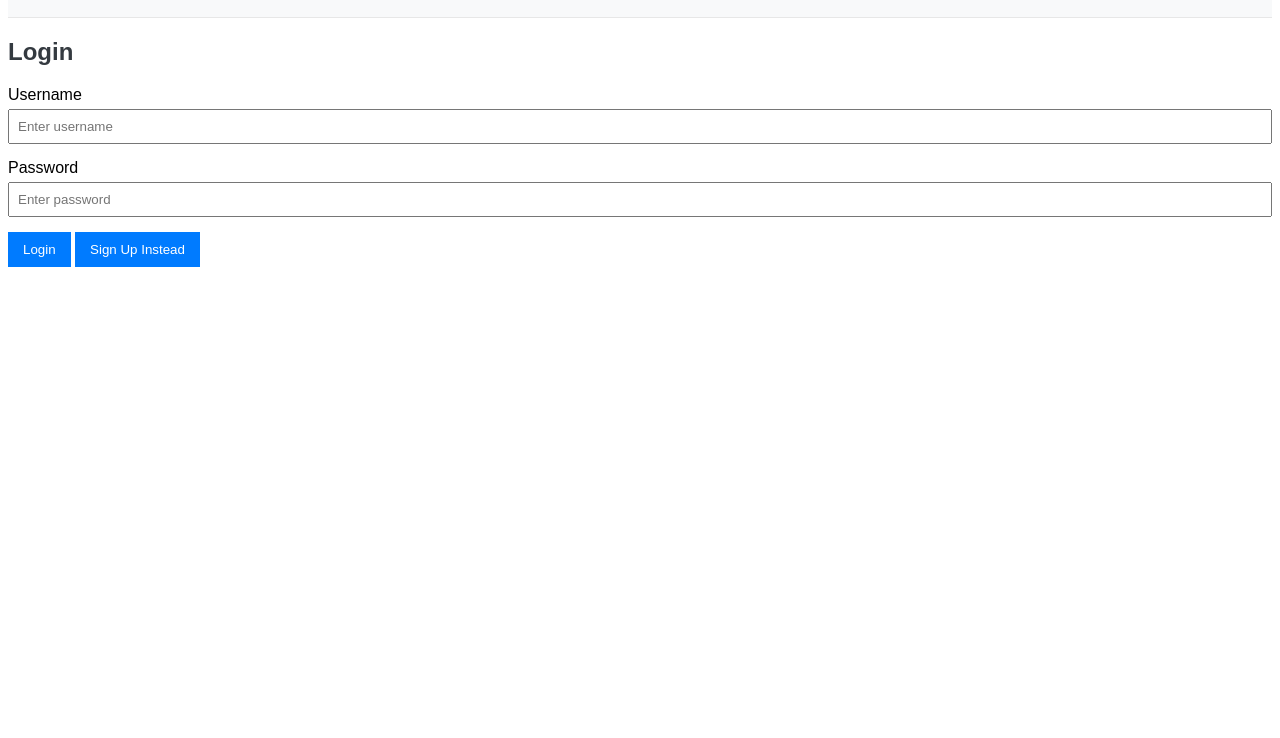
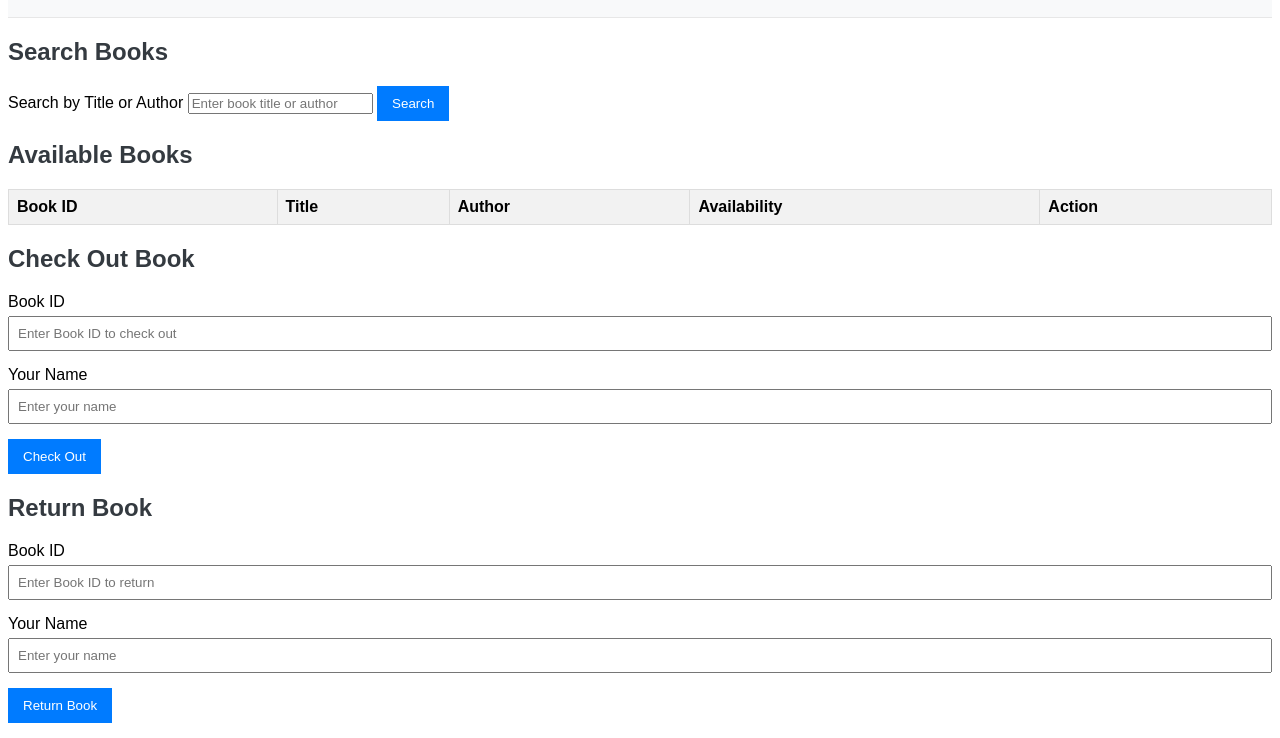
Before and after one commit to HaraNagaSai/Library-Management-System, a website: page index.html in a window 1280 px wide. Shown: the part 68-806 px from the top of the page. Drawn offline with Linux system fonts and the light colour scheme.

Commit message:
index.html

```diff
--- a/index.html
+++ b/index.html
@@ -5,54 +5,22 @@
     <meta name="viewport" content="width=device-width, initial-scale=1.0">
     <title>Library Management System</title>
     <link rel="stylesheet" href="styles.css">
-    <meta name="description" content="A simple Library Management System for managing books, users, and transactions.">
-    <meta name="keywords" content="library, management, system, books, users, transactions">
 </head>
 <body>
     <header>
         <h1>Library Management System</h1>
     </header>
 
-    <section id="auth-section">
-        <h2>Login</h2>
-        <div class="form-group">
-            <label for="login-username">Username</label>
-            <input type="text" id="login-username" placeholder="Enter username" aria-label="Username">
-        </div>
-        <div class="form-group">
-            <label for="login-password">Password</label>
-            <input type="password" id="login-password" placeholder="Enter password" aria-label="Password">
-        </div>
-        <div class="form-group">
-            <button onclick="login()">Login</button>
-            <button onclick="showSignup()">Sign Up Instead</button>
+    <section>
+        <h2>Search Books</h2>
+        <div class="search-form">
+            <label for="search-query">Search by Title or Author</label>
+            <input type="text" id="search-query" placeholder="Enter book title or author">
+            <button onclick="searchBook()">Search</button>
         </div>
     </section>
 
-    <section id="signup-section" style="display: none;">
-        <h2>Sign Up</h2>
-        <div class="form-group">
-            <label for="signup-username">Username</label>
-            <input type="text" id="signup-username" placeholder="Choose a username" aria-label="Username">
-        </div>
-        <div class="form-group">
-            <label for="signup-password">Password</label>
-            <input type="password" id="signup-password" placeholder="Choose a password" aria-label="Password">
-        </div>
-        <div class="form-group">
-            <button onclick="signup()">Sign Up</button>
-            <button onclick="showLogin()">Login Instead</button>
-        </div>
-    </section>
-
-    <section id="library-section" style="display: none;">
-        <h2>Search Books</h2>
-        <div class="search-form">
-            <label for="search-query">Search by Title or Author</label>
-            <input type="text" id="search-query" placeholder="Enter book title or author" aria-label="Search by Title or Author">
-            <button onclick="searchBook()">Search</button>
-        </div>
-
+    <section>
         <h2>Available Books</h2>
         <table class="book-list" id="book-list">
             <thead>
@@ -61,34 +29,40 @@
                     <th>Title</th>
                     <th>Author</th>
                     <th>Availability</th>
-                    <th>Due Date</th>
-                    <th>Fine (₹)</th>
                     <th>Action</th>
                 </tr>
             </thead>
             <tbody></tbody>
         </table>
+    </section>
 
+    <section>
         <h2>Check Out Book</h2>
         <div class="form-group">
             <label for="book-id">Book ID</label>
-            <input type="number" id="book-id" placeholder="Enter Book ID to check out" min="1" aria-label="Book ID">
+            <input type="number" id="book-id" placeholder="Enter Book ID to check out" min="1" required>
+        </div>
+        <div class="form-group">
+            <label for="user-name">Your Name</label>
+            <input type="text" id="user-name" placeholder="Enter your name" required>
         </div>
         <div class="form-group">
             <button onclick="processCheckout()">Check Out</button>
         </div>
+    </section>
 
+    <section>
         <h2>Return Book</h2>
         <div class="form-group">
             <label for="return-book-id">Book ID</label>
-            <input type="number" id="return-book-id" placeholder="Enter Book ID to return" min="1" aria-label="Return Book ID">
+            <input type="number" id="return-book-id" placeholder="Enter Book ID to return" min="1" required>
+        </div>
+        <div class="form-group">
+            <label for="return-user-name">Your Name</label>
+            <input type="text" id="return-user-name" placeholder="Enter your name" required>
         </div>
         <div class="form-group">
             <button onclick="processReturn()">Return Book</button>
-        </div>
-
-        <div class="form-group">
-            <button onclick="logout()">Logout</button>
         </div>
     </section>
 
```
